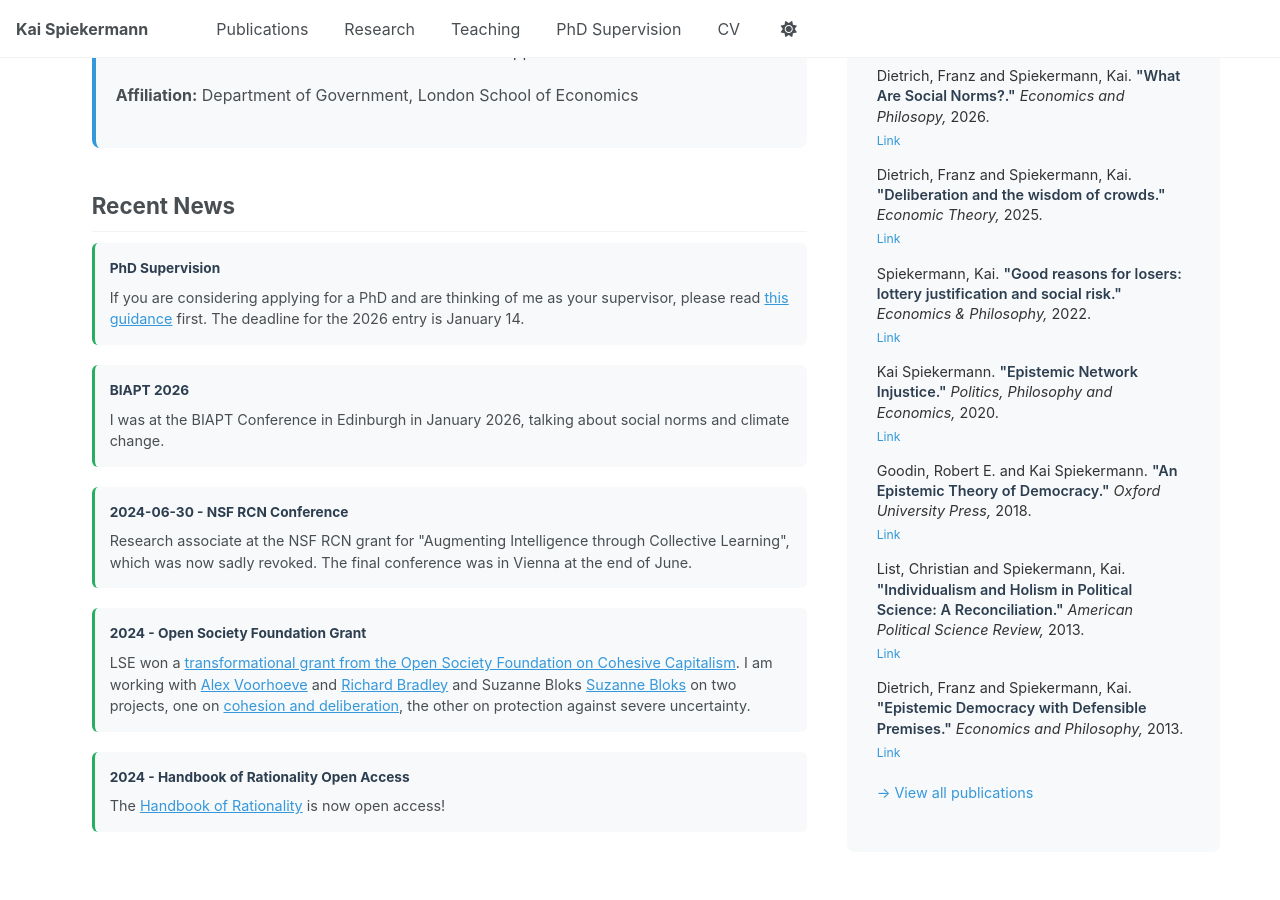
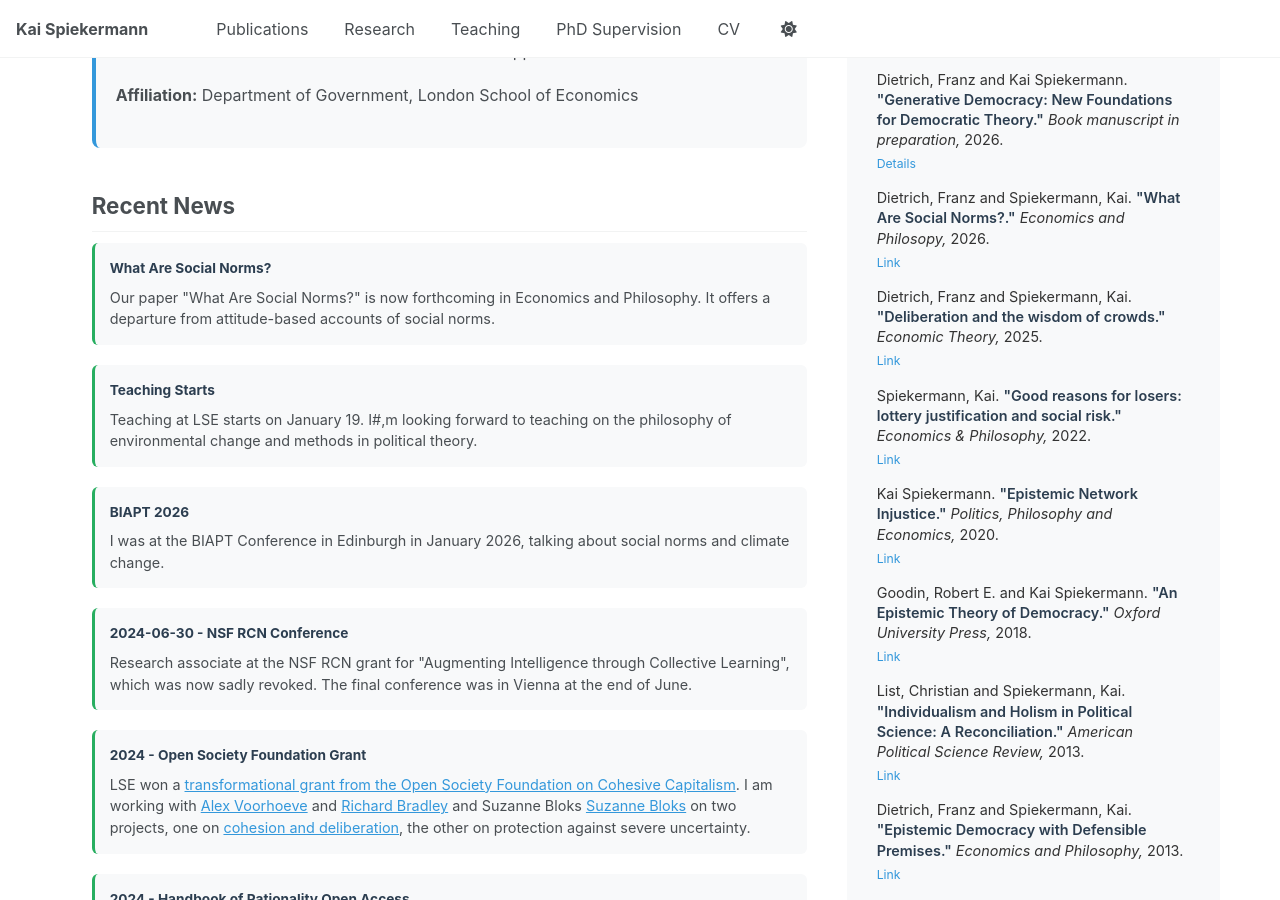
Before and after one commit to kaispk/kaispk.github.io, a Jekyll site: the page built from _pages/about.md, in a window 1280 px wide and 900 px high, scrolled down 503 px. Built offline with Jekyll 4.4.1, drawn with Linux system fonts in a browser that asks for light colours; a script that is not in the unit is left out.

Commit message:
Update about.md

```diff
--- a/_pages/about.md
+++ b/_pages/about.md
@@ -37,8 +37,13 @@ political science. More information is [here](/research).
 ## Recent News
 
 <div class="news-item">
-<strong>PhD Supervision</strong>
-If you are considering applying for a PhD and are thinking of me as your supervisor, please read <a href="https://kaispk.github.io/phd-supervision/">this guidance</a> first. The deadline for the 2026 entry is January 14.
+<strong>What Are Social Norms?</strong>
+Our paper "What Are Social Norms?" is now forthcoming in Economics and Philosophy. It offers a departure from attitude-based accounts of social norms.
+</div>
+
+<div class="news-item">
+<strong>Teaching Starts</strong>
+Teaching at LSE starts on January 19. I#,m looking forward to teaching on the philosophy of environmental change and methods in political theory.
 </div>
 
 <div class="news-item">
```
